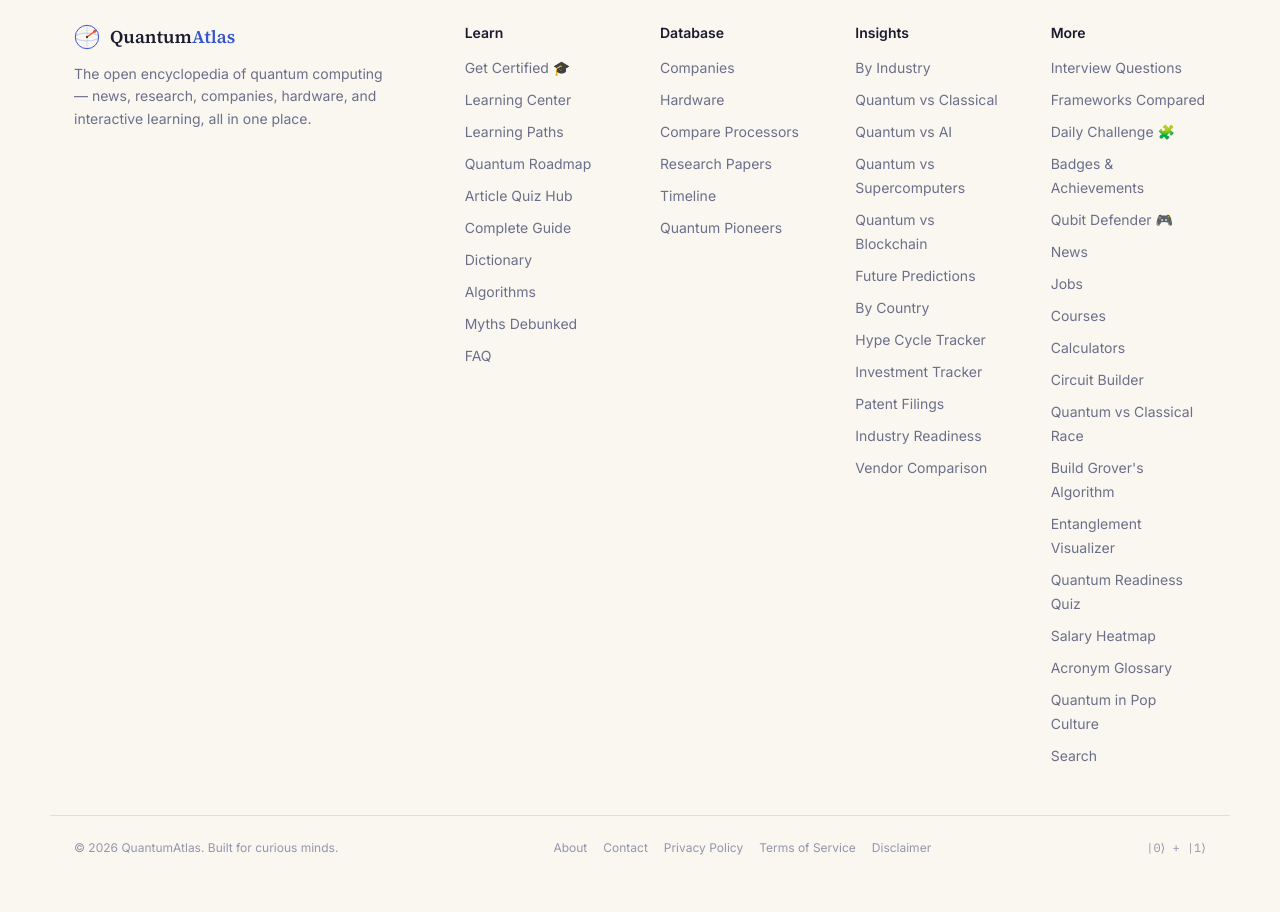
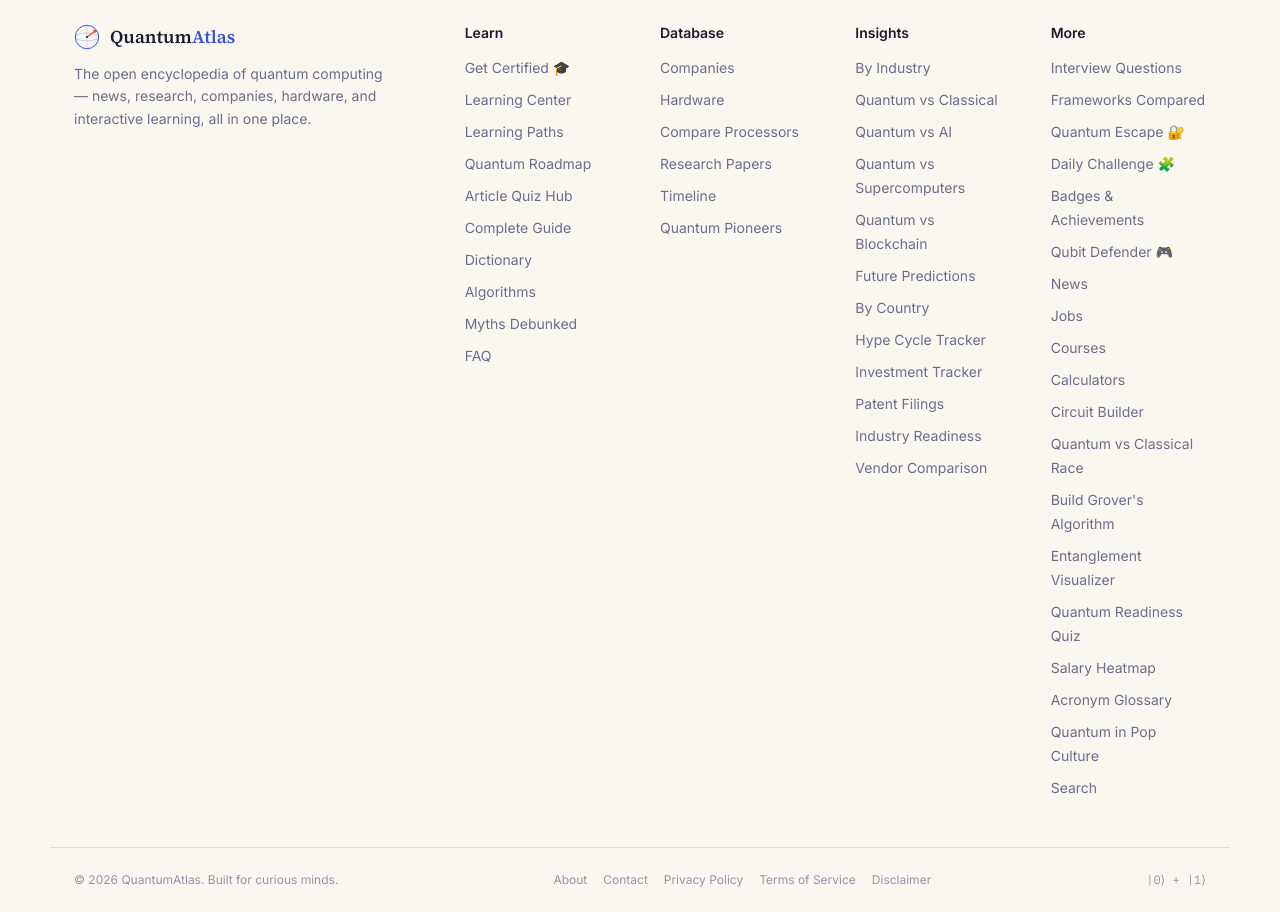
Before and after one commit to goalandpriority-ui/quantum-atlas, a Next.js app: page / in a window 1280 px wide. Shown: the part 6060-6972 px from the top of the page. Before the commit the page ends 6940 px from the top, so only its background shows below. Built offline with nearby package versions, Linux system fonts and the light colour scheme.

Commit message:
Update Footer.tsx

```diff
--- a/components/Footer.tsx
+++ b/components/Footer.tsx
@@ -50,6 +50,7 @@ const columns = [
     links: [
       { href: "/interview-questions", label: "Interview Questions" },
       { href: "/frameworks", label: "Frameworks Compared" },
+      { href: "/quantum-escape", label: "Quantum Escape 🔐" },
       { href: "/daily-challenge", label: "Daily Challenge 🧩" },
       { href: "/badges", label: "Badges & Achievements" },
       { href: "/qubit-defender", label: "Qubit Defender 🎮" },
```
